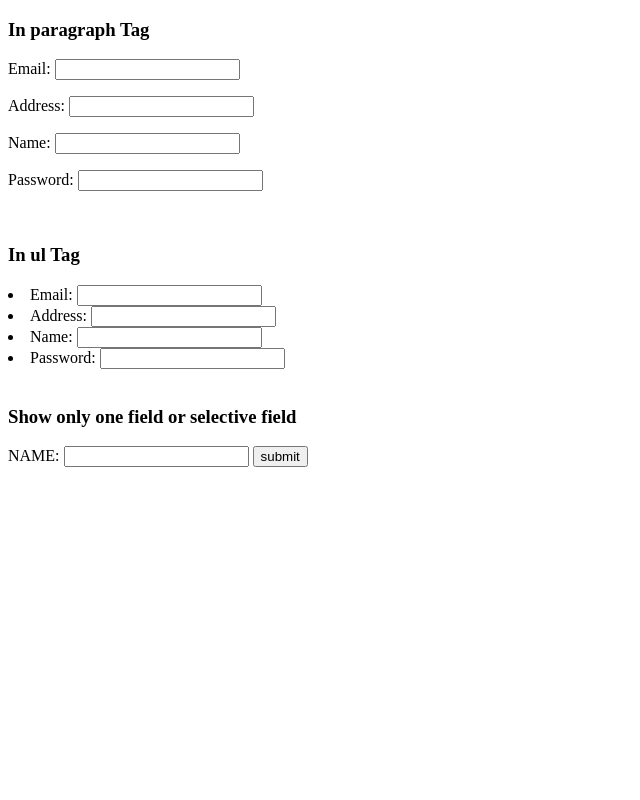
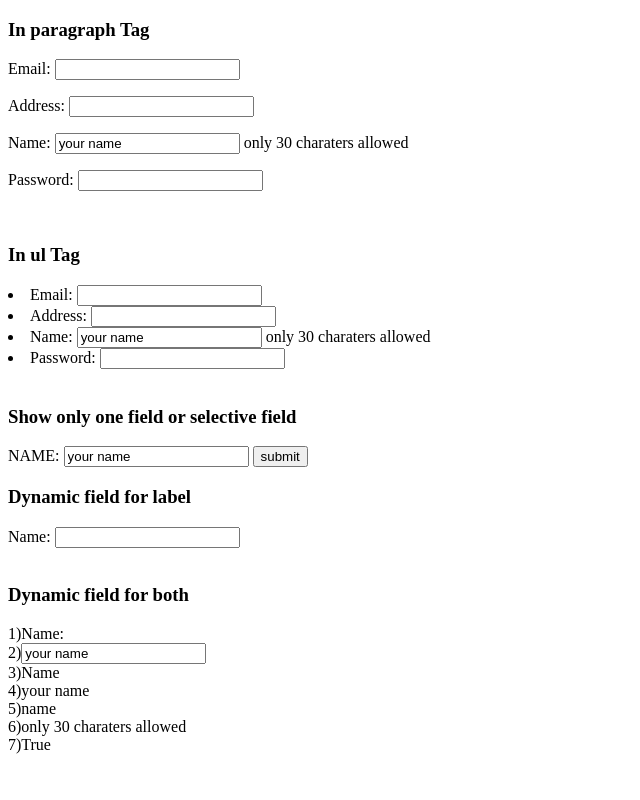
Before and after one commit to mfarzamalam/django, a Django app: page /rs/rs in a window 1280 px wide. Shown: the whole page, without its empty margins (0-640 px from the left). Run offline with Django 3.2, Linux system fonts and the light colour scheme.

Commit message:
render form fields manually

```diff
--- a/Hospital7/staff/forms.py
+++ b/Hospital7/staff/forms.py
@@ -1,7 +1,7 @@
 from django import forms
 
 class RegisterStaff(forms.Form):
-    name = forms.CharField()
+    name = forms.CharField(initial='your name', help_text='only 30 charaters allowed')
     email = forms.EmailField()
     password = forms.CharField()
     address = forms.CharField()
--- a/Hospital7/staff/templates/staff/staffRegister.html
+++ b/Hospital7/staff/templates/staff/staffRegister.html
@@ -23,6 +23,24 @@
 
         <input type="submit" value="submit">
 
+                <br>
+        <h3>Dynamic field for label</h3>
+        <div>
+            <label for="{{form.name.id_for_label}}">Name: </label>
+            <input type="text" name="name" required id="id_name">
+        </div>
+
+                <br>
+        <h3>Dynamic field for both</h3>
+        <div>
+            1){{form.name.label_tag}} <br>
+            2){{form.name}}<br>
+            3){{form.name.label}}<br>
+            4){{form.name.value}}<br>
+            5){{form.name.html_name}}<br>
+            6){{form.name.help_text}}<br>
+            7){{form.name.field.required}}<br>
+        </div>
     </form>
 
 </body>
```
